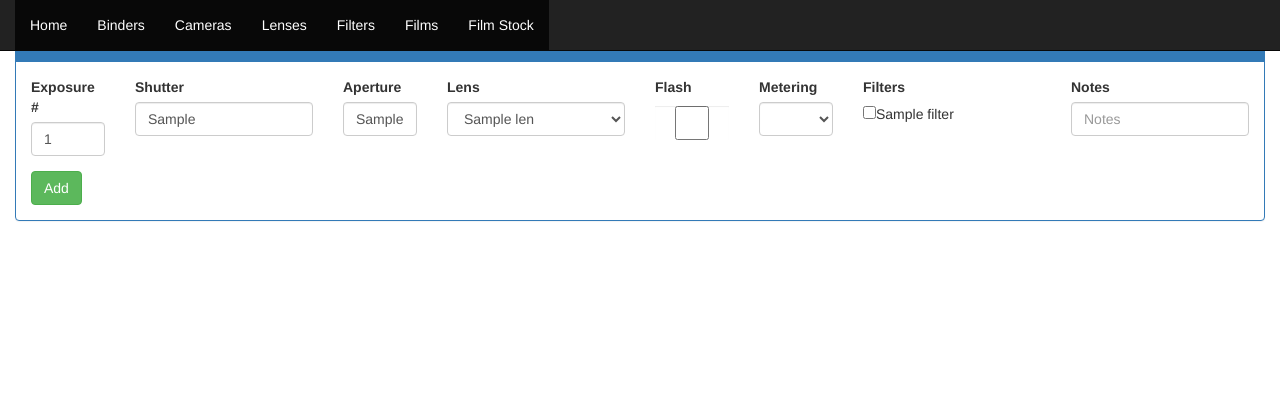
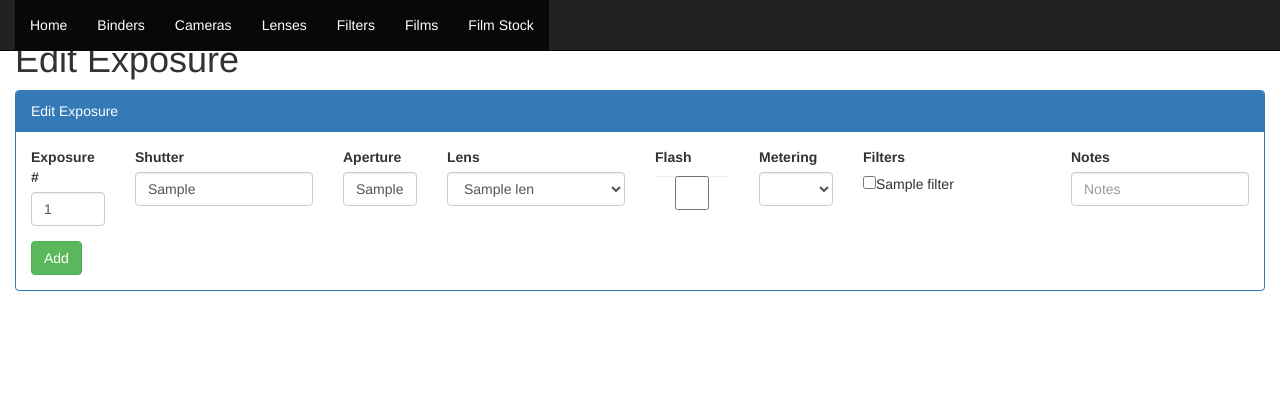
Before and after one commit to m00dawg/filmlog, a Flask app: template filmlog/templates/film/35mm-edit-exposure.html in a window 1280 px wide. Shown: the top 420 px of the page. Run offline with Flask 2, Linux system fonts and the light colour scheme; the template is opened without the code that fills it: most values are stand-ins (such as "Sample title", 1, 10 or a date in 2020); parts of the project's set-up code (start-up, migrations or seed data) failed here and were passed over; some libraries are stand-ins or nearby versions.

Commit message:
I dunno something

```diff
--- a/filmlog/templates/film/35mm-edit-exposure.html
+++ b/filmlog/templates/film/35mm-edit-exposure.html
@@ -1,7 +1,9 @@
 {% extends "base.html" %}
 
 {% block content %}
-
+<div>
+<h1>Edit Exposure</h1>
+</div>
 
 <div class="panel panel-primary">
   <div class="panel-heading">Edit Exposure</div>
```
